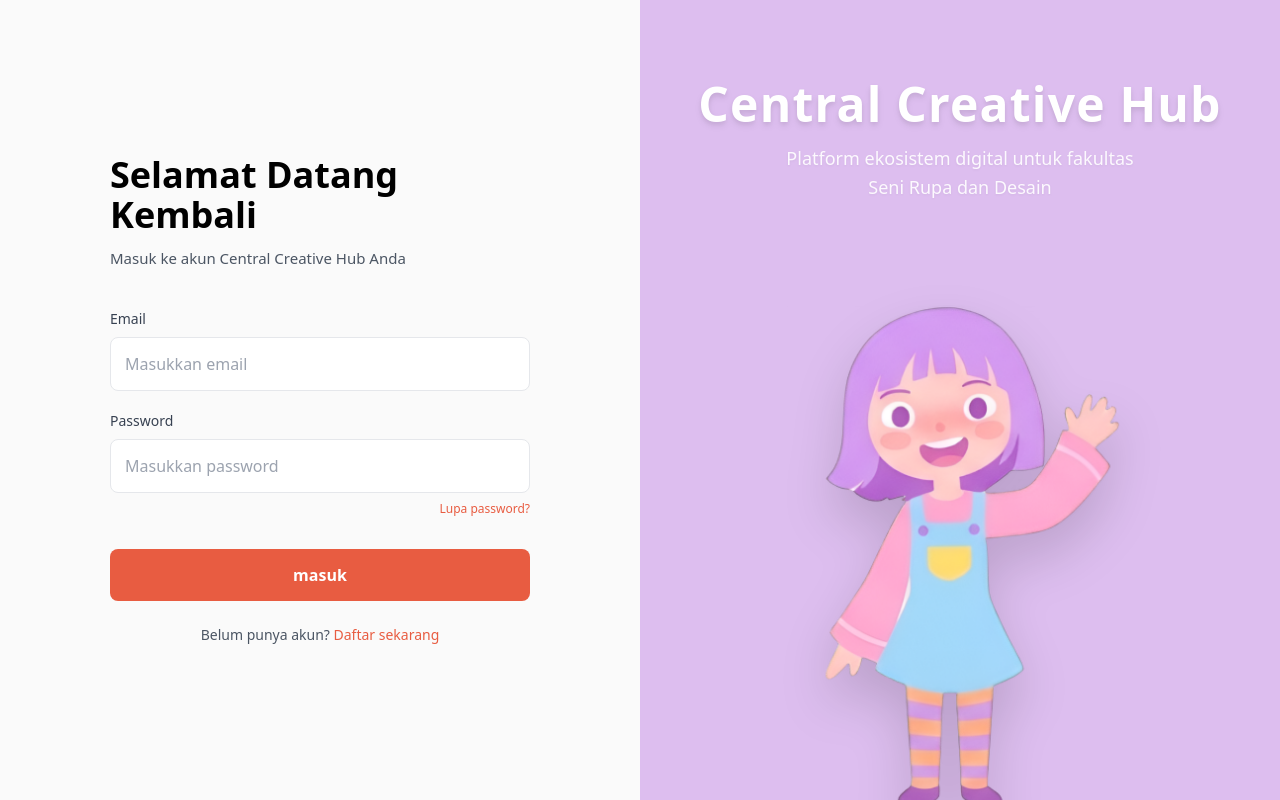
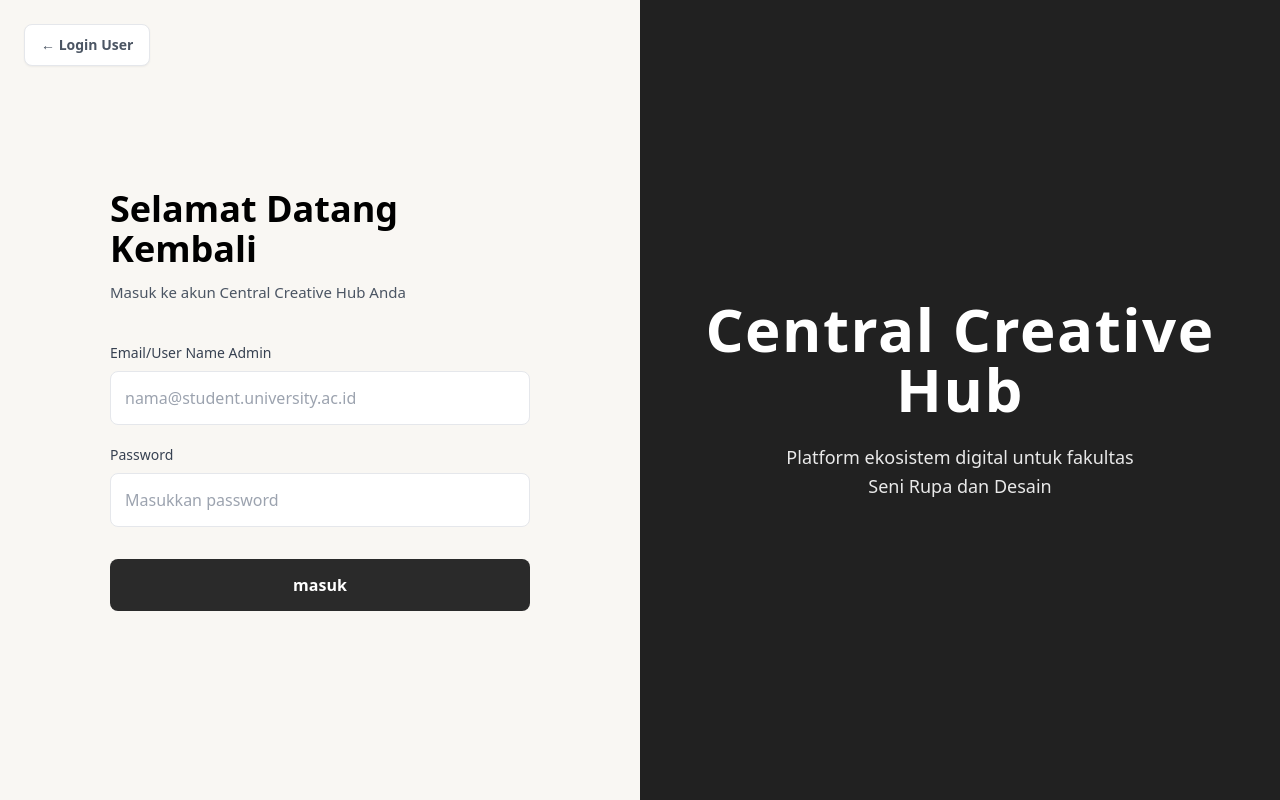
Before and after one commit to satoriaa/uts-softdev, a Next.js app in the folder frontend/: page /login/admin in a window 1280 px wide. Built offline with nearby package versions, Linux system fonts and the light colour scheme.

Commit message:
Perbaiki Logika User Dan Admin

```diff
--- a/frontend/app/dashboard_admin/layout.tsx
+++ b/frontend/app/dashboard_admin/layout.tsx
@@ -38,12 +38,12 @@ export default function DashboardLayout({ children }: { children: React.ReactNod
   if (!token && !localStorage.getItem('token')) return null;
 
   const menuItems = [
-    { name: 'Dashboard', href: '/dashboard', icon: LayoutDashboard },
-    { name: 'Kelola showcase', href: '/dashboard/karya', icon: ImageIcon },
-    { name: 'Kelola Inventaris', href: '/dashboard/inventaris', icon: Box },
-    { name: 'Kelola Event', href: '/dashboard/event', icon: Calendar },
-    { name: 'Kelola Profil', href: '/dashboard/profil', icon: User },
-    { name: 'Validasi Pinjaman', href: '/dashboard/validasi', icon: CheckSquare },
+    { name: 'Dashboard', href: '/dashboard_admin', icon: LayoutDashboard },
+    { name: 'Kelola showcase', href: '/dashboard_admin/karya', icon: ImageIcon },
+    { name: 'Kelola Inventaris', href: '/dashboard_admin/tenant', icon: Box },
+    { name: 'Kelola Event', href: '/dashboard_admin/event', icon: Calendar },
+    { name: 'Kelola Profil', href: '/dashboard_admin/users', icon: User },
+    { name: 'Validasi Pinjaman', href: '/dashboard_admin/pinjaman', icon: CheckSquare },
   ];
 
   return (
--- a/frontend/app/login/admin/page.tsx
+++ b/frontend/app/login/admin/page.tsx
@@ -1,40 +1,40 @@
 'use client';
 
-import { useState, useEffect } from 'react'; // hook react
-import { useRouter } from 'next/navigation'; // routing
-import Image from 'next/image'; // image nextjs
-import Link from 'next/link'; // link nextjs
-import api from '@/lib/axios'; // axios instance
-import { useAuthStore } from '@/store/authStore'; // state global
+import { useState } from 'react';
+import { useRouter } from 'next/navigation';
+import Link from 'next/link'; // Import Link dari next.js
+import api from '@/lib/axios';
+import { useAuthStore } from '@/store/authStore';
 
-export default function LoginPage() {
-  const [email, setEmail] = useState(''); // 🔥 ganti nim -> email
+export default function AdminLoginPage() {
+  const [email, setEmail] = useState('');
   const [password, setPassword] = useState('');
-  const [showCharacter, setShowCharacter] = useState(false); // animasi karakter
 
   const router = useRouter();
   const setAuth = useAuthStore((state) => state.setAuth);
 
-  // animasi muncul dari bawah
-  useEffect(() => {
-    const timer = setTimeout(() => setShowCharacter(true), 100);
-    return () => clearTimeout(timer); // cleanup
-  }, []);
-
-  // handle submit login
   const handleSubmit = async (e: React.FormEvent) => {
-    e.preventDefault(); // mencegah reload
+    e.preventDefault();
     try {
-      const res = await api.post('/auth/login', { email, password }); // 🔥 kirim email
-      setAuth(res.data.data, res.data.token); // simpan auth
-      router.push('/dashboard_admin'); // revisi ini harunsya ke bagian user dashboard, bukan admin
+      const res = await api.post('/auth/login', { email, password });
+      setAuth(res.data.data, res.data.token);
+      router.push('/dashboard_admin');
     } catch (err: any) {
-      alert(err.response?.data?.message || 'Login gagal'); // error handling
+      alert(err.response?.data?.message || 'Login gagal');
     }
   };
 
   return (
-    <div className="min-h-screen flex bg-[#FAFAFA] font-sans">
+    // Tambahkan class 'relative' agar tombol di pojok kiri atas berfungsi
+    <div className="min-h-screen flex bg-[#F9F7F3] font-sans relative">
+
+      {/* ================= TOMBOL LOGIN USER (POJOK KIRI ATAS) ================= */}
+      <Link
+        href="/login/user"
+        className="absolute top-6 left-6 z-50 bg-white text-sm font-semibold text-gray-600 px-4 py-2.5 rounded-lg shadow-sm border border-gray-200 hover:bg-gray-50 hover:text-black hover:shadow-md transition-all duration-300"
+      >
+        &larr; Login User
+      </Link>
 
       {/* ================= LEFT SIDE (FORM) ================= */}
       <div className="w-full md:w-1/2 flex items-center justify-center p-8">
@@ -43,6 +43,7 @@ export default function LoginPage() {
           <h1 className="text-4xl font-bold mb-3 text-black">
             Selamat Datang Kembali
           </h1>
+
           <p className="text-gray-600 mb-10 text-[15px]">
             Masuk ke akun Central Creative Hub Anda
           </p>
@@ -52,14 +53,14 @@ export default function LoginPage() {
             {/* INPUT EMAIL */}
             <div className="mb-5">
               <label className="block mb-2 text-sm font-medium text-gray-700">
-                Email
+                Email/User Name Admin
               </label>
               <input
-                type="email" // 🔥 penting: validasi otomatis browser
-                placeholder="Masukkan email"
-                className="w-full p-3.5 rounded-lg border border-gray-200 text-black focus:outline-none focus:border-[#E85C41] focus:ring-1 focus:ring-[#E85C41] transition-colors"
+                type="email"
+                placeholder="nama@student.university.ac.id"
+                className="w-full p-3.5 rounded-lg border border-gray-200 text-black focus:outline-none focus:ring-1 focus:ring-gray-300 transition-colors"
                 value={email}
-                onChange={(e) => setEmail(e.target.value)} // update email
+                onChange={(e) => setEmail(e.target.value)}
                 required
               />
             </div>
@@ -72,68 +73,38 @@ export default function LoginPage() {
               <input
                 type="password"
                 placeholder="Masukkan password"
-                className="w-full p-3.5 rounded-lg border border-gray-200 text-black focus:outline-none focus:border-[#E85C41] focus:ring-1 focus:ring-[#E85C41] transition-colors"
+                className="w-full p-3.5 rounded-lg border border-gray-200 text-black focus:outline-none focus:ring-1 focus:ring-gray-300 transition-colors"
                 value={password}
-                onChange={(e) => setPassword(e.target.value)} // update password
+                onChange={(e) => setPassword(e.target.value)}
                 required
               />
             </div>
 
-            {/* LUPA PASSWORD */}
-            <div className="text-right text-xs text-[#E85C41] mb-8 cursor-pointer hover:underline">
-              Lupa password?
+            {/* BUTTON LOGIN */}
+            <div className="mt-8">
+              <button
+                type="submit"
+                className="w-full bg-[#2A2A2A] text-white font-semibold p-3.5 rounded-lg hover:bg-[#3A3A3A] transition-colors">
+                masuk
+              </button>
             </div>
-
-            {/* BUTTON LOGIN */}
-            <button
-              type="submit"
-              className="w-full bg-[#E85C41] text-white font-semibold p-3.5 rounded-lg hover:bg-[#D44A30] transition-colors">
-              masuk
-            </button>
-
-            {/* REGISTER */}
-            <p className="text-center text-sm mt-6 text-gray-600">
-              Belum punya akun?{' '}
-              <Link href="/register/user" className="text-[#E85C41] hover:underline font-medium">
-                Daftar sekarang
-              </Link>
-            </p>
 
           </form>
         </div>
       </div>
 
-      {/* ================= RIGHT SIDE (GAMBAR) ================= */}
-      <div className="hidden md:flex w-1/2 bg-[#DDBEEF] flex-col items-center justify-between relative overflow-hidden pt-20">
-
-        {/* TEXT */}
-        <div className="z-10 text-center px-10">
-          <h1 className="text-5xl font-extrabold text-white mb-4 drop-shadow-md tracking-wide">
+      {/* ================= RIGHT SIDE (GAMBAR -> TEXT ONLY) ================= */}
+      <div className="hidden md:flex w-1/2 bg-[#212121] flex-col items-center justify-center p-10">
+        <div className="z-10 text-center">
+          <h1 className="text-6xl font-extrabold text-white mb-6 tracking-wide">
             Central Creative Hub
           </h1>
-          <p className="text-white/90 text-lg mb-10 leading-relaxed drop-shadow-sm">
+          <p className="text-white/90 text-lg leading-relaxed">
             Platform ekosistem digital untuk fakultas
             <br />
             Seni Rupa dan Desain
           </p>
         </div>
-
-        {/* KARAKTER */}
-        <div
-          className={`relative w-full flex justify-center items-end mt-auto transition-transform duration-1000 ease-out transform ${
-            showCharacter ? 'translate-y-0' : 'translate-y-full'
-          }`}
-        >
-          <Image
-            src="/images/character1.png"
-            alt="Character Greeting"
-            width={350}
-            height={350}
-            className="object-contain drop-shadow-2xl translate-y-4"
-            priority
-          />
-        </div>
-
       </div>
 
     </div>
--- a/frontend/app/login/user/page.tsx
+++ b/frontend/app/login/user/page.tsx
@@ -27,14 +27,25 @@ export default function LoginPage() {
     try {
       const res = await api.post('/auth/login', { email, password }); // 🔥 kirim email
       setAuth(res.data.data, res.data.token); // simpan auth
-      router.push('/dashboard_admin'); // revisi ini harunsya ke bagian user dashboard, bukan admin
+
+      // 🔥 Revisi: Diarahkan ke dashboard user sesuai catatan
+      router.push('/dashboard_user');
     } catch (err: any) {
       alert(err.response?.data?.message || 'Login gagal'); // error handling
     }
   };
 
   return (
-    <div className="min-h-screen flex bg-[#FAFAFA] font-sans">
+    // Tambahkan class 'relative' pada wrapper utama agar tombol absolute tidak berantakan
+    <div className="min-h-screen flex bg-[#FAFAFA] font-sans relative">
+
+      {/* ================= TOMBOL LOGIN ADMIN (POJOK KIRI ATAS) ================= */}
+      <Link
+        href="/login/admin"
+        className="absolute top-6 left-6 z-50 bg-white text-sm font-semibold text-gray-600 px-4 py-2.5 rounded-lg shadow-sm border border-gray-200 hover:bg-gray-50 hover:text-[#E85C41] hover:shadow-md transition-all duration-300"
+      >
+        Login Admin &rarr;
+      </Link>
 
       {/* ================= LEFT SIDE (FORM) ================= */}
       <div className="w-full md:w-1/2 flex items-center justify-center p-8">
@@ -88,7 +99,7 @@ export default function LoginPage() {
             <button
               type="submit"
               className="w-full bg-[#E85C41] text-white font-semibold p-3.5 rounded-lg hover:bg-[#D44A30] transition-colors">
-              masuk
+              Masuk
             </button>
 
             {/* REGISTER */}
```
Also changed, not shown: frontend/app/register/user/page.tsx (+12 -6 lines).
